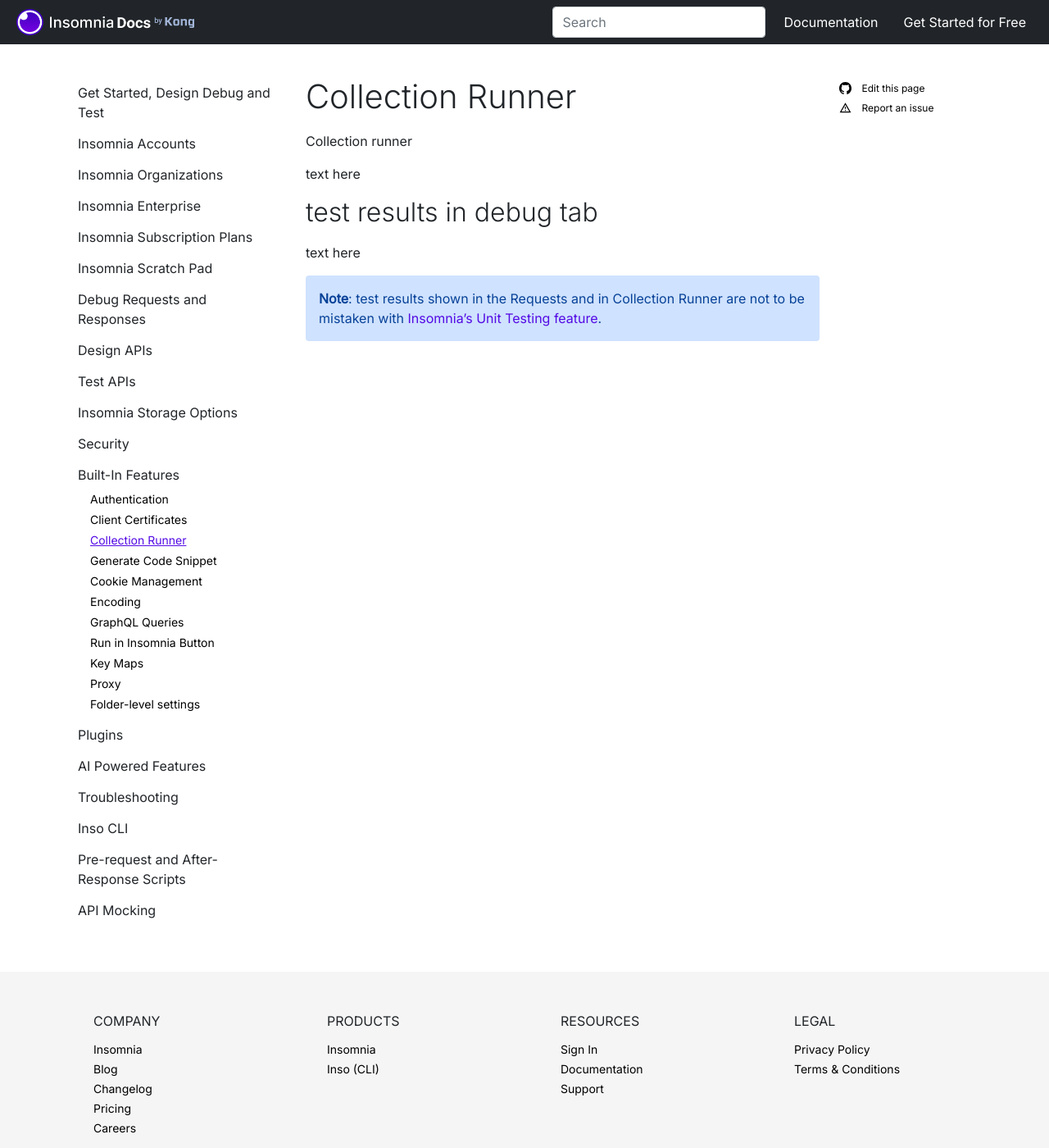
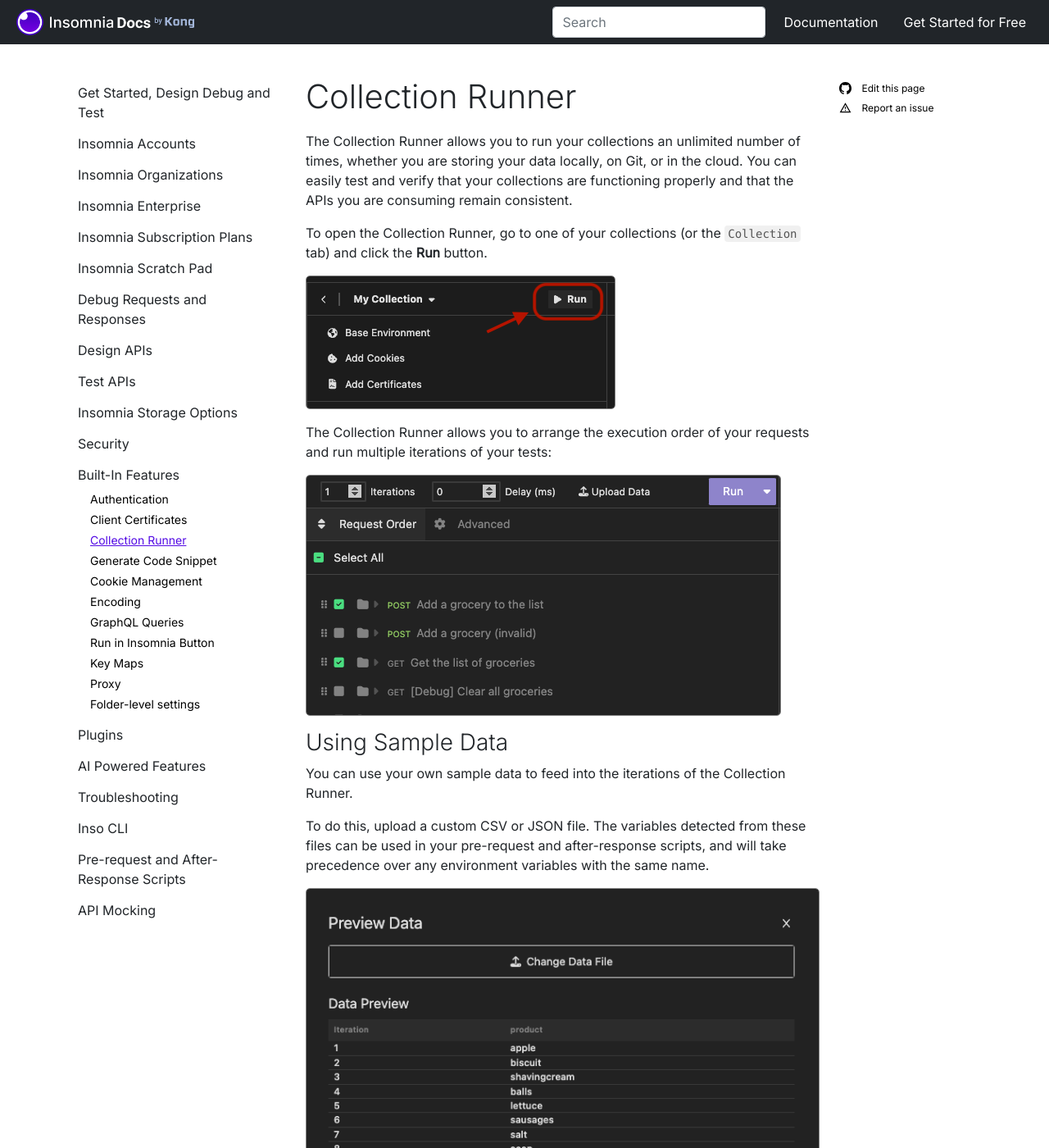
Before and after one commit to Kong/insomnia-docs, a Jekyll site: the page built from docs/insomnia/collection-runner.md, in a window 1280 px wide and 1400 px high. Shown: the whole window at 82% size. Built offline with Jekyll 4.4.1, drawn with Linux system fonts in a browser that asks for light colours; comment, search, counter and statistics services are not loaded; some of the changed text lies outside the part shown.

Commit message:
collection runner and test results

```diff
--- a/docs/insomnia/collection-runner.md
+++ b/docs/insomnia/collection-runner.md
@@ -1,17 +1,39 @@
 ---
 layout: article-detail
-title:  Collection Runner
+title: Collection Runner
 category: "Collection Runner"
 category-url: built-in-features
 ---
 
-Collection runner
+The Collection Runner allows you to run your collections an unlimited number of times, whether you are storing your data locally, on Git, or in the cloud. You can easily test and verify that your collections are functioning properly and that the APIs you are consuming remain consistent.
 
-text here
+To open the Collection Runner, go to one of your collections (or the `Collection` tab) and click the **Run** button.
 
-## test results in debug tab
+![collection run button](/assets/images/collection-run-button.png)
 
-text here
+The Collection Runner allows you to arrange the execution order of your requests and run multiple iterations of your tests:
+
+![collection run request order](/assets/images/collection-run-request-order.png)
+
+### Using Sample Data
+
+You can use your own sample data to feed into the iterations of the Collection Runner.
+
+To do this, upload a custom CSV or JSON file. The variables detected from these files can be used in your pre-request and after-response scripts, and will take precedence over any environment variables with the same name.
+
+![collection run preview data](/assets/images/collection-runner-preview-data.png)
+
+## Test Results in the Collection Tab
+
+With the Collection Runner, we have also introduced a new **Test Results** section.
+
+Any tests that you define in [pre-request](/insomnia/pre-request-script) or [after-response](/insomnia/after-response-script) scripts will appear when you execute them via the Collection Runner.
+
+![collection run test results](/assets/images/collection-run-test-results.png)
+
+You can filter tests by status (e.g., Passed, Failed, All, Skipped) and browse through test results from previous collection runs.
+
+The **Test Results** section is also available when you run tests for an individual request without using the Collection Runner.
 
 {:.alert .alert-primary}
-**Note**: test results shown in the Requests and in Collection Runner are not to be mistaken with [Insomnia's Unit Testing feature](/insomnia/unit-testing).
+**Note**: The test results shown in the Requests and in the Collection Runner are not to be confused with [Insomnia's Unit Testing feature](/insomnia/unit-testing).
```
Also changed, not shown: docs/assets/images/collection-run-button.png (added), docs/assets/images/collection-run-request-order.png (added), docs/assets/images/collection-run-test-results.png (added), docs/assets/images/collection-runner-preview-data.png (added).
